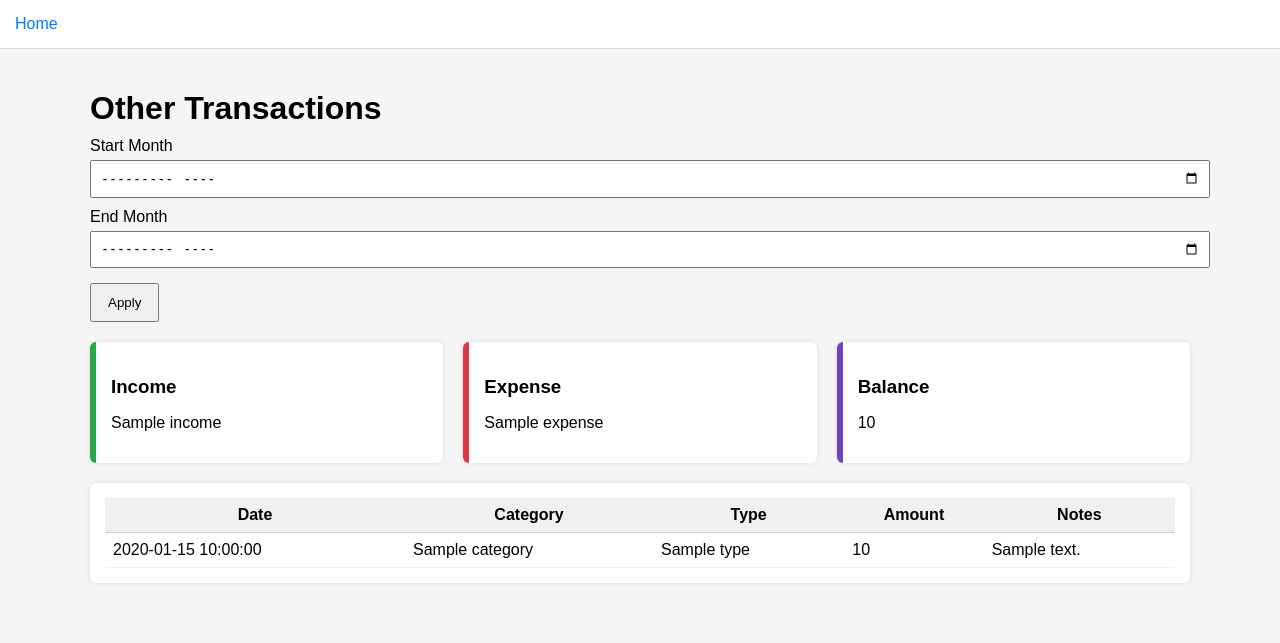
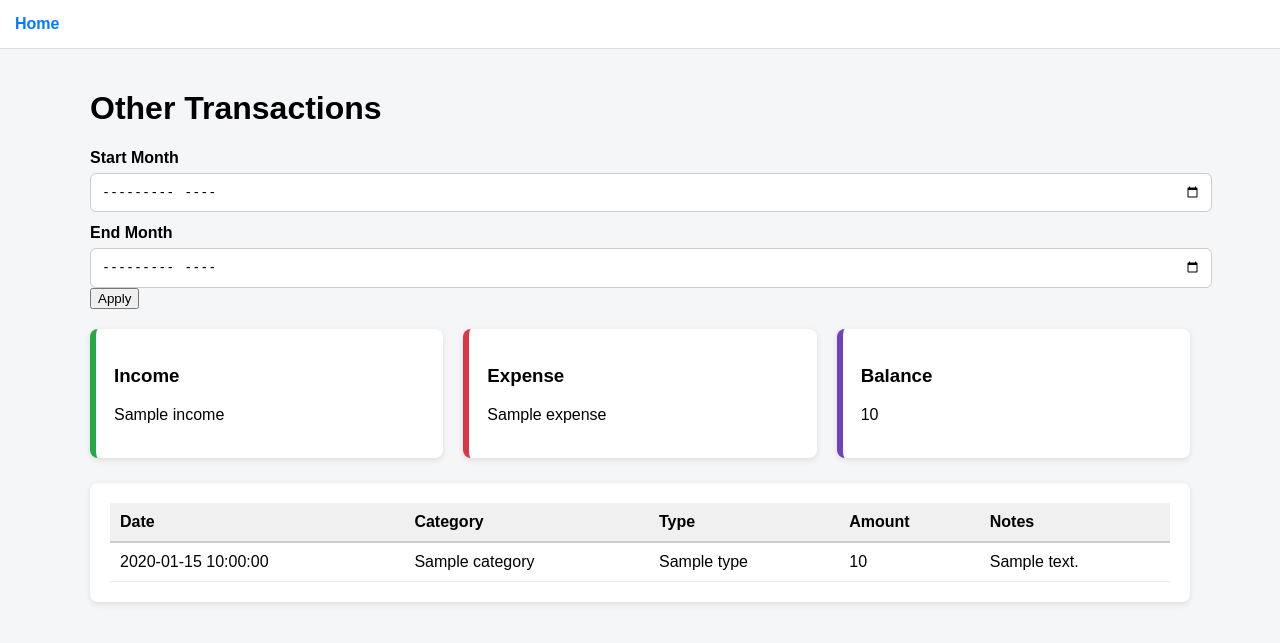
Before and after one commit to markcochow/finance-app, a Python web app: template templates/other_transactions.html in a window 1280 px wide. Shown: the top 643 px of the page. Run offline with Jinja, Linux system fonts and the light colour scheme; the template is opened without the code that fills it: most values are stand-ins (such as "Sample title", 1, 10 or a date in 2020).

Commit message:
Update style.css

```diff
--- a/static/style.css
+++ b/static/style.css
@@ -1,7 +1,8 @@
+/* Global layout */
 body {
     font-family: Arial, sans-serif;
     margin: 0;
-    background-color: #f5f5f5;
+    background-color: #f4f6f8;
 }
 
 .container {
@@ -11,10 +12,7 @@ body {
     padding-top: 20px;
 }
 
-h1, h2, h3 {
-    margin-bottom: 10px;
-}
-
+/* Top navigation bar */
 .top-bar {
     background-color: #ffffff;
     padding: 15px;
@@ -22,11 +20,17 @@ h1, h2, h3 {
 }
 
 .nav-links a {
-    margin-right: 15px;
+    margin-right: 20px;
     text-decoration: none;
     color: #007bff;
+    font-weight: bold;
 }
 
+.nav-links a:hover {
+    text-decoration: underline;
+}
+
+/* Summary cards */
 .summary-cards {
     display: flex;
     gap: 20px;
@@ -36,10 +40,10 @@ h1, h2, h3 {
 .card {
     flex: 1;
     background-color: #ffffff;
-    padding: 15px;
-    border-radius: 6px;
+    padding: 18px;
+    border-radius: 8px;
     border-left: 6px solid #007bff;
-    box-shadow: 0 0 5px rgba(0,0,0,0.1);
+    box-shadow: 0 2px 6px rgba(0,0,0,0.1);
 }
 
 .card.income {
@@ -54,14 +58,24 @@ h1, h2, h3 {
     border-left-color: #6f42c1;
 }
 
+/* Chart containers */
+.chart-box {
+    background-color: #ffffff;
+    padding: 20px;
+    border-radius: 8px;
+    box-shadow: 0 2px 6px rgba(0,0,0,0.1);
+}
+
+/* Table container */
 .table-box {
     background-color: #ffffff;
-    padding: 15px;
-    margin-top: 20px;
-    border-radius: 6px;
-    box-shadow: 0 0 5px rgba(0,0,0,0.1);
+    padding: 20px;
+    margin-top: 25px;
+    border-radius: 8px;
+    box-shadow: 0 2px 6px rgba(0,0,0,0.1);
 }
 
+/* Table styling */
 table {
     width: 100%;
     border-collapse: collapse;
@@ -69,51 +83,85 @@ table {
 
 table th {
     background-color: #f0f0f0;
-    padding: 8px;
-    border-bottom: 1px solid #ccc;
+    padding: 10px;
+    border-bottom: 2px solid #ccc;
+    text-align: left;
 }
 
 table td {
-    padding: 8px;
+    padding: 10px;
     border-bottom: 1px solid #eee;
 }
 
+table tr:hover {
+    background-color: #f9f9f9;
+}
+
+/* Modern buttons */
 .btn {
-    padding: 8px 14px;
+    padding: 12px 22px;
+    font-size: 16px;
+    border-radius: 6px;
+    border: 2px solid #007bff;
+    background-color: white;
+    color: #007bff;
+    text-decoration: none;
+    display: inline-block;
+    margin: 6px;
+    transition: 0.2s;
+}
+
+.btn:hover {
     background-color: #007bff;
     color: white;
-    border-radius: 4px;
-    text-decoration: none;
 }
 
 .btn-danger {
-    background-color: #dc3545;
+    border-color: #dc3545;
+    color: #dc3545;
 }
 
-.btn-secondary {
-    background-color: #6c757d;
+.btn-danger:hover {
+    background-color: #dc3545;
+    color: white;
 }
 
+/* Centered button row */
+.button-row {
+    text-align: center;
+    margin-top: 25px;
+}
+
+/* Form box */
 .form-box {
     background-color: #ffffff;
-    padding: 20px;
-    border-radius: 6px;
+    padding: 25px;
+    border-radius: 8px;
     margin-top: 20px;
-    box-shadow: 0 0 5px rgba(0,0,0,0.1);
+    box-shadow: 0 2px 6px rgba(0,0,0,0.1);
 }
 
 label {
     display: block;
-    margin-top: 10px;
+    margin-top: 12px;
+    font-weight: bold;
 }
 
 input, select {
     width: 100%;
-    padding: 8px;
-    margin-top: 5px;
+    padding: 10px;
+    margin-top: 6px;
+    border: 1px solid #ccc;
+    border-radius: 6px;
 }
 
-button {
-    padding: 10px 16px;
-    margin-top: 15px;
+/* Responsive layout */
+@media (max-width: 768px) {
+    .summary-cards {
+        flex-direction: column;
+    }
+
+    .chart-row {
+        flex-direction: column;
+    }
 }
```
